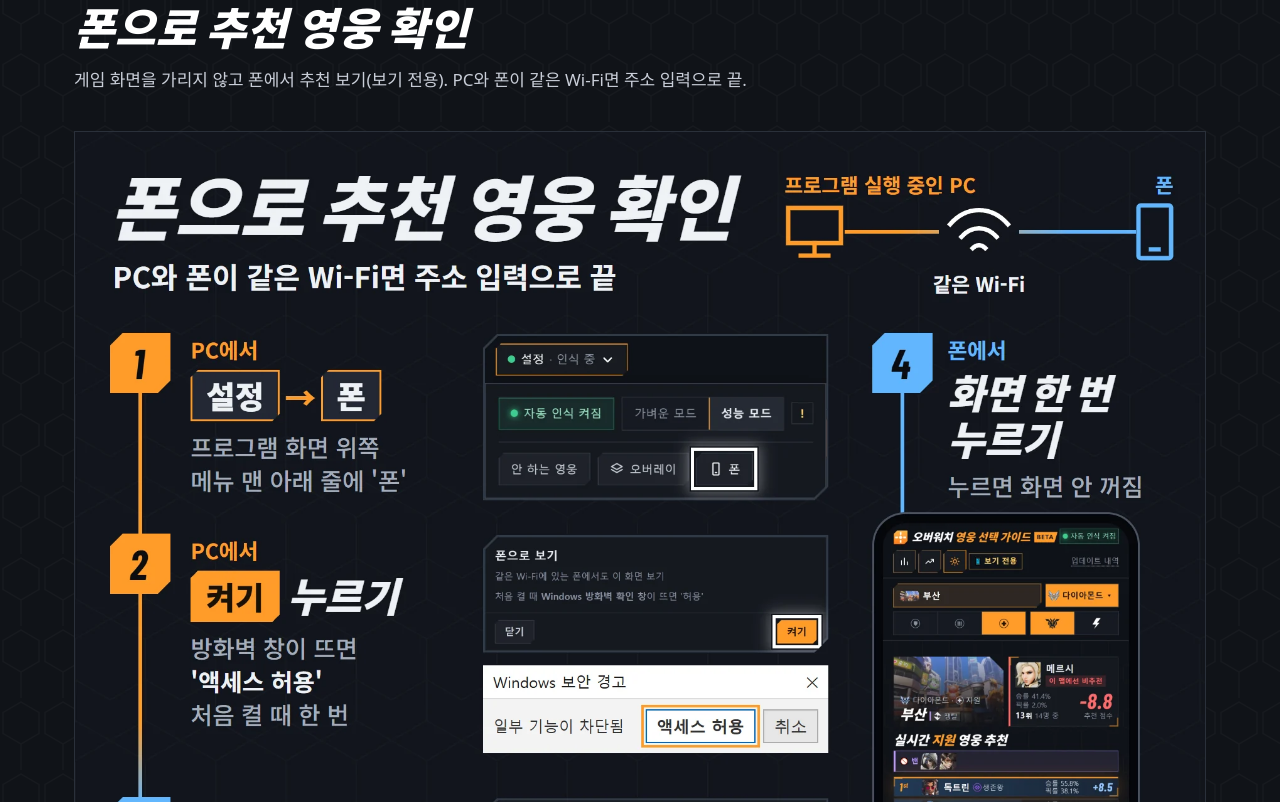
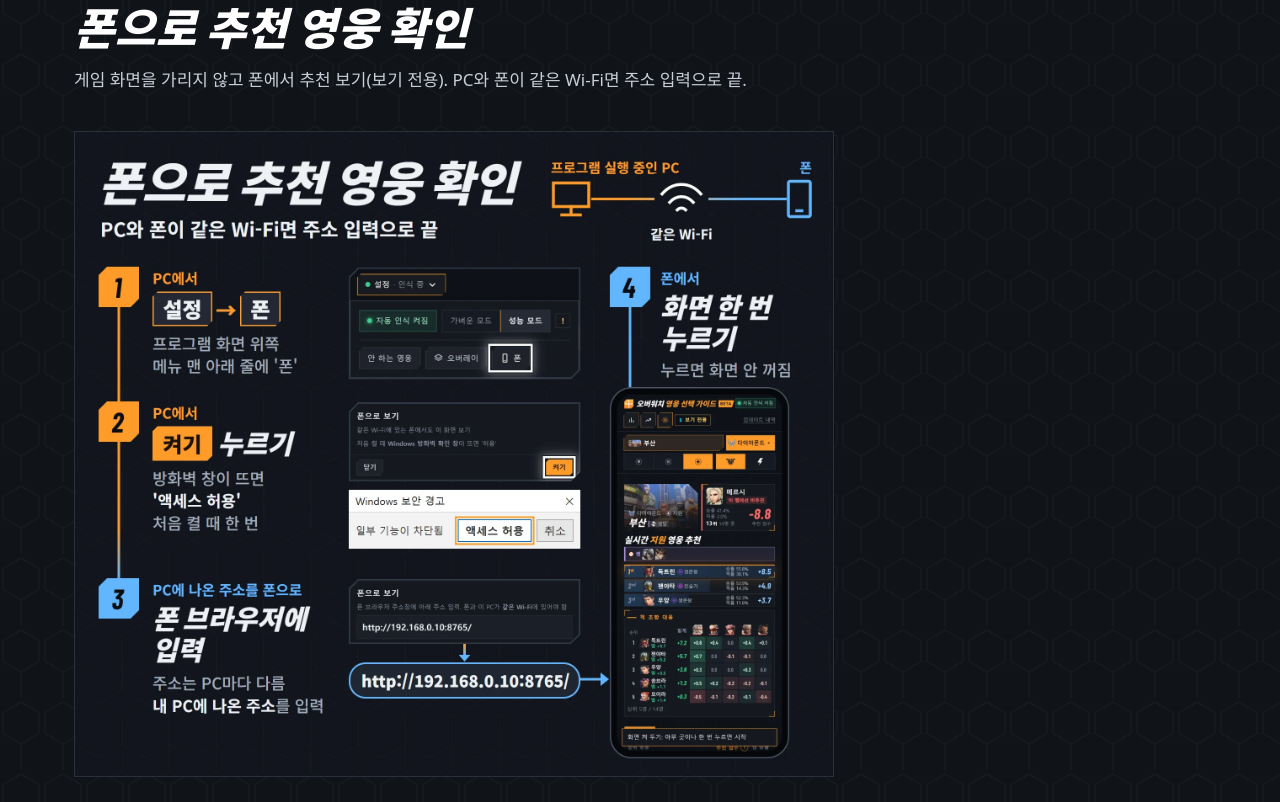
Before and after one commit to no2thingmore/ow-map-picker-release, a plain HTML site: page docs/index.html in a window 1280 px wide. Shown: the part 4412-5214 px from the top of the page. Drawn offline with Linux system fonts and the light colour scheme.

Commit message:
소개 사이트: 폰으로 보기 그림 크기 줄임 (폭 760px)
Co-Authored-By: Claude Opus 5.5 <noreply@anthropic.com>

```diff
--- a/docs/site/site.css
+++ b/docs/site/site.css
@@ -317,5 +317,5 @@ body.lb-open { overflow: hidden; }
 }
 
 /* 폰으로 추천 영웅 확인 (2026-11-08): 4단계 그림 크게, 아래에 글로 단계 + 안 열릴 때 표 */
-.pic.phone-guide { margin: 0 0 28px; }
+.pic.phone-guide { max-width: 760px; margin: 0 0 28px; }  /* 2026-11-08 사용자 요청: 그림이 너무 커서 줄임 */
 .phone-how .steps { margin: 0; }
```
